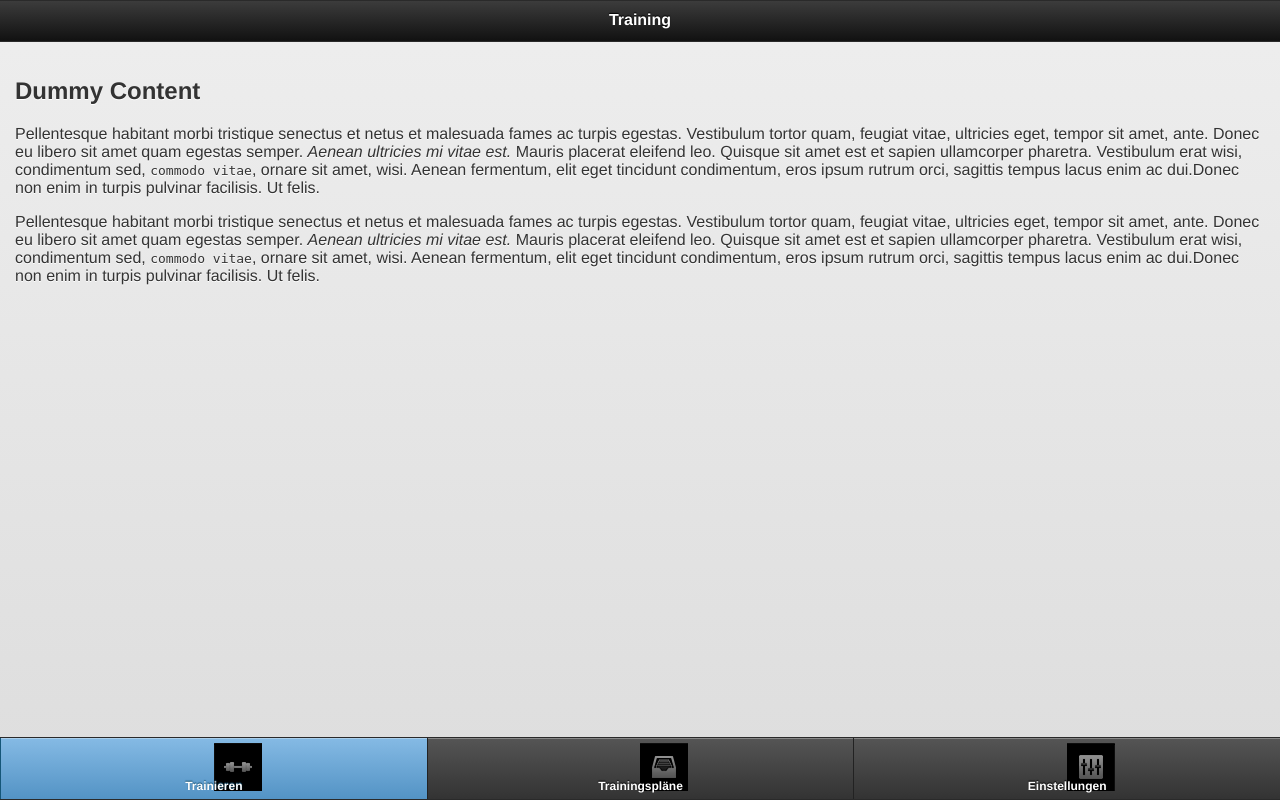
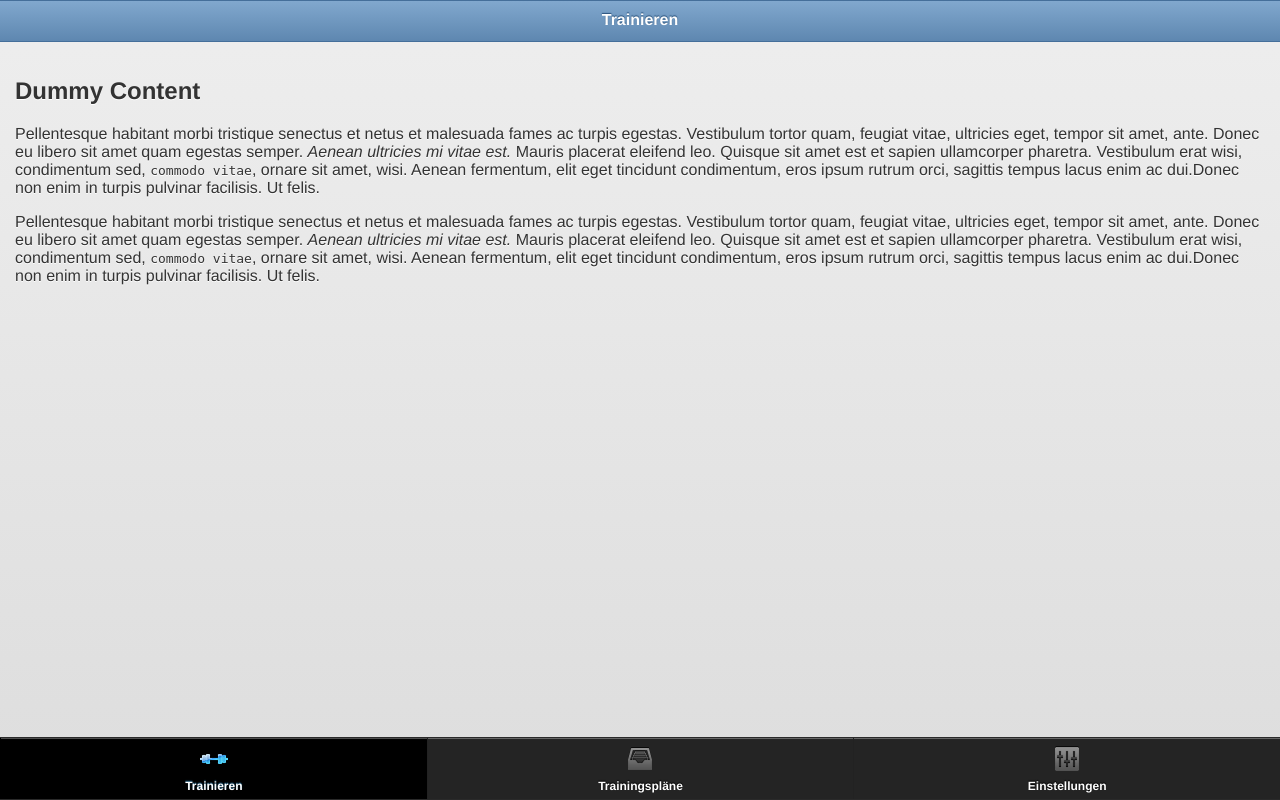
Before and after one commit to mischah/Issue-2956, a PHP site: page /dummy/training/index.html in a window 1280 px wide. Run offline with PHP 8.4, Linux system fonts and the light colour scheme.

Commit message:
[+TASK] Finalize toolbars.
And using less including bootstrap.

```diff
--- a/css/custom.css
+++ b/css/custom.css
@@ -1,27 +1,69 @@
-.customNavBar .ui-btn .ui-btn-inner { padding-top: 40px !important; }
-
-.customNavBar .ui-btn .ui-icon {
+/* Mixins
+-------------------------------------------------- */
+.clearfix {
+  zoom: 1;
+}
+.clearfix:after {
+  display: block;
+  visibility: hidden;
+  height: 0;
+  clear: both;
+  content: ".";
+}
+.center-block {
+  display: block;
+  margin: 0 auto;
+}
+#flexbox .display-box {
+  display: -moz-box;
+  display: -webkit-box;
+  display: box;
+}
+/* Custom NavBar
+-------------------------------------------------- */
+.customNavBar .ui-btn.ui-btn-up-a {
+  background: #242424;
+}
+.customNavBar .ui-btn.ui-btn-hover-a {
+  background: #212121;
+  border-color: #212121;
+}
+.customNavBar .ui-btn.ui-btn-active {
+  background: #000000;
+  border-color: #000000;
+}
+.customNavBar .ui-btn.ui-btn-active .ui-btn-inner .ui-icon {
+  background-position-y: -48px;
+}
+.customNavBar .ui-btn .ui-btn-inner {
+  padding-top: 40px !important;
+}
+.customNavBar .ui-btn .ui-btn-inner .ui-icon {
   width: 48px!important;
   height: 48px!important;
-	margin-left: 0 !important;
-	box-shadow: none!important;
-	-moz-box-shadow: none!important;
-	-webkit-box-shadow: none!important;
+  margin-left: -24px !important;
+  top: -4px !important;
+  box-shadow: none !important;
+  -moz-box-shadow: none !important;
+  -webkit-box-shadow: none !important;
   -webkit-border-radius: 0 !important;
   border-radius: 0 !important;
-	background-image: url(../images/icons/nav-icons.png);
+  background: url(../images/icons/nav-icons.png) 0 0;
 }
-
+.customNavBar #train .ui-icon {
+  background-position-x: 0;
+}
+.customNavBar #plans .ui-icon {
+  background-position-x: -48px;
+}
+.customNavBar #settings .ui-icon {
+  background-position-x: -96px;
+}
 @media only screen and (-webkit-min-device-pixel-ratio: 1.5),
 only screen and (min--moz-device-pixel-ratio: 1.5),
 only screen and (min-resolution: 240dpi) {
-		.customNavBar .ui-btn .ui-icon {
+  .customNavBar .ui-btn .ui-btn-inner .ui-icon {
     background-image: url(../images/icons/nav-icons@2x.png);
     background-size: 144px 96px;
   }
 }
-
-
-#train .ui-icon { background-position: 0 0; }
-#plans .ui-icon { background-position: -48px 0; }
-#settings .ui-icon { background-position: -96px 0; }
--- a/dummy/training/index.html
+++ b/dummy/training/index.html
@@ -1,7 +1,7 @@
 <!DOCTYPE html>
 <html>
 <head>
-	<title>Page Title</title>
+	<title>Workout Log</title>
 	<meta charset="utf-8">
 	<meta name="viewport" content="width=device-width, initial-scale=1">
 	<link rel="stylesheet" href="../../js/jquery/mobile/jquery.mobile-1.0rc2.css"/>
@@ -13,8 +13,8 @@
 <body>
 	<div data-role="page" id="training-1">
 
-		<div data-role="header" data-position="fixed">
-			<h1>Training</h1>
+		<div data-role="header" data-position="fixed" data-theme="b">
+			<h1>Trainieren</h1>
 		</div>
 
 		<div data-role="content">
--- /dev/null
+++ b/less/bootstrap.less
@@ -0,0 +1,235 @@
+
+
+/* Mixins
+-------------------------------------------------- */
+
+// Clearfix for clearing floats like a boss
+.clearfix {
+  zoom: 1;
+	&:after {
+    display: block;
+    visibility: hidden;
+    height: 0;
+    clear: both;
+    content: ".";
+	}
+}
+
+// Center-align a block level element
+.center-block {
+	display: block;
+	margin: 0 auto;
+}
+
+// Sizing shortcuts
+.size(@height: 5px, @width: 5px) {
+	height: @height;
+	width: @width;
+}
+.square(@size: 5px) {
+	.size(@size, @size);
+}
+
+// Input placeholder text
+.placeholder(@color: @grayLight) {
+  :-moz-placeholder {
+    color: @color;
+  }
+  ::-webkit-input-placeholder {
+    color: @color;
+  }
+}
+
+// Font Stacks
+#font {
+  .shorthand(@weight: normal, @size: 14px, @lineHeight: 20px) {
+    font-size: @size;
+    font-weight: @weight;
+    line-height: @lineHeight;
+  }
+  .sans-serif(@weight: normal, @size: 14px, @lineHeight: 20px) {
+    font-family: "Helvetica Neue", Helvetica, Arial, sans-serif;
+    font-size: @size;
+    font-weight: @weight;
+    line-height: @lineHeight;
+  }
+  .serif(@weight: normal, @size: 14px, @lineHeight: 20px) {
+    font-family: "Georgia", Times New Roman, Times, sans-serif;
+    font-size: @size;
+    font-weight: @weight;
+    line-height: @lineHeight;
+  }
+  .monospace(@weight: normal, @size: 12px, @lineHeight: 20px) {
+    font-family: "Monaco", Courier New, monospace;
+    font-size: @size;
+    font-weight: @weight;
+    line-height: @lineHeight;
+  }
+}
+
+// Border Radius
+.border-radius(@radius: 5px) {
+  -moz-border-radius: @radius;
+  border-radius: @radius;
+}
+
+// Drop shadows
+.box-shadow(@shadow: 0 1px 3px rgba(0,0,0,.25)) {
+  -webkit-box-shadow: @shadow;
+  -moz-box-shadow: @shadow;
+  box-shadow: @shadow;
+}
+
+// Transitions
+.transition(@transition) {
+	-webkit-transition: @transition;
+	-moz-transition: @transition;
+	transition: @transition;
+}
+
+// CSS3 Content Columns
+.content-columns(@columnCount, @columnGap: 20px) {
+	-webkit-column-count: @columnCount;
+	-webkit-column-gap: @columnGap;
+	-moz-column-count: @columnCount;
+	-moz-column-gap: @columnGap;
+	column-count: @columnCount;
+	column-gap: @columnGap;
+}
+
+// Buttons
+.button(@color: #f5f5f5, @textColor: #333, @textShadow: 0 1px 1px rgba(255,255,255,.75), @fontSize: 13px, @padding: 9px 15px 10px, @borderRadius: 6px) {
+  display: inline-block;
+  #gradient > .vertical(@color,darken(saturate(@color,10),10));
+  padding: @padding;
+  text-shadow: @textShadow;
+  color: @textColor;
+  font-size: @fontSize;
+  line-height: 20px;
+  .border-radius(@borderRadius);
+  @shadow: inset 0 1px 0 rgba(255,255,255,.2), inset 0 -1px 0 rgba(0,0,0,.2), 0 1px 2px rgba(0,0,0,.25);
+  .box-shadow(@shadow);
+  &:hover {
+    background-position: 0 -15px;
+    color: @textColor;
+    text-decoration: none;
+  }
+}
+
+// Add an alphatransparency value to any background or border color (via Elyse Holladay)
+#translucent {
+  .background(@color: @white, @alpha: 1) {
+    background-color: hsla(hue(@color), saturation(@color), lightness(@color), @alpha);
+	}
+	.border(@color: @white, @alpha: 1) {
+		border-color: hsla(hue(@color), saturation(@color), lightness(@color), @alpha);
+		background-clip: padding-box;
+	}
+}
+
+// Gradients
+#gradient {
+  .horizontal (@startColor: #555, @endColor: #333) {
+    background-color: @endColor;
+    background-repeat: repeat-x;
+    background-image: -khtml-gradient(linear, left top, right top, from(@startColor), to(@endColor)); /* Konqueror */
+    background-image: -moz-linear-gradient(left, @startColor, @endColor); /* FF 3.6+ */
+    background-image: -ms-linear-gradient(left, @startColor, @endColor); /* IE10 */
+    background-image: -webkit-gradient(linear, left top, right top, color-stop(0%, @startColor), color-stop(100%, @endColor)); /* Safari 4+, Chrome 2+ */
+    background-image: -webkit-linear-gradient(left, @startColor, @endColor); /* Safari 5.1+, Chrome 10+ */
+    background-image: -o-linear-gradient(left, @startColor, @endColor); /* Opera 11.10 */
+    filter: e(%("progid:DXImageTransform.Microsoft.gradient(startColorstr='%d', endColorstr='%d', GradientType=1)",@startColor,@endColor)); /* IE6 & IE7 */
+    -ms-filter: %("progid:DXImageTransform.Microsoft.gradient(startColorstr='%d', endColorstr='%d', GradientType=1)",@startColor,@endColor); /* IE8+ */
+    background-image: linear-gradient(left, @startColor, @endColor); /* the standard */
+  }
+  .vertical (@startColor: #555, @endColor: #333) {
+    background-color: @endColor;
+    background-repeat: repeat-x;
+    background-image: -khtml-gradient(linear, left top, left bottom, from(@startColor), to(@endColor)); /* Konqueror */
+    background-image: -moz-linear-gradient(@startColor, @endColor); /* FF 3.6+ */
+    background-image: -ms-linear-gradient(@startColor, @endColor); /* IE10 */
+    background-image: -webkit-gradient(linear, left top, left bottom, color-stop(0%, @startColor), color-stop(100%, @endColor)); /* Safari 4+, Chrome 2+ */
+    background-image: -webkit-linear-gradient(@startColor, @endColor); /* Safari 5.1+, Chrome 10+ */
+    background-image: -o-linear-gradient(@startColor, @endColor); /* Opera 11.10 */
+    filter: e(%("progid:DXImageTransform.Microsoft.gradient(startColorstr='%d', endColorstr='%d', GradientType=0)",@startColor,@endColor)); /* IE6 & IE7 */
+    -ms-filter: %("progid:DXImageTransform.Microsoft.gradient(startColorstr='%d', endColorstr='%d', GradientType=0)",@startColor,@endColor); /* IE8+ */
+    background-image: linear-gradient(@startColor, @endColor); /* the standard */
+  }
+  .directional (@startColor: #555, @endColor: #333, @deg: 45deg) {
+    background-color: @endColor;
+    background-repeat: repeat-x;
+    background-image: -moz-linear-gradient(@deg, @startColor, @endColor); /* FF 3.6+ */
+    background-image: -ms-linear-gradient(@deg, @startColor, @endColor); /* IE10 */
+    background-image: -webkit-linear-gradient(@deg, @startColor, @endColor); /* Safari 5.1+, Chrome 10+ */
+    background-image: -o-linear-gradient(@deg, @startColor, @endColor); /* Opera 11.10 */
+    background-image: linear-gradient(@deg, @startColor, @endColor); /* the standard */
+  }
+  .vertical-three-colors(@startColor: #00b3ee, @midColor: #7a43b6, @colorStop: 0.5, @endColor: #c3325f) {
+    background-color: @endColor;
+    background-repeat: no-repeat;
+    background-image: -webkit-gradient(linear, 0 0, 0 100%, from(@startColor), color-stop(@colorStop, @midColor), to(@endColor));
+    background-image: -webkit-linear-gradient(@startColor, color-stop(@colorStop, @midColor), @endColor);
+    background-image: -moz-linear-gradient(@startColor, color-stop(@midColor, @colorStop), @endColor);
+  }
+}
+
+
+// Opacity
+.opacity(@opacity: 100) {
+	filter: e(%("alpha(opacity=%d)", @opacity));
+	-khtml-opacity: @op / 100;
+	-moz-opacity: @op / 100;
+	opacity: @op / 100;
+}
+
+// CSS3 Flexible Box Module
+#flexbox {
+  // #flexbox > .display-box; must be used along with other flexbox mixins
+  .display-box {
+    display: -moz-box;
+    display: -webkit-box;
+    display: box;
+  }
+  // Box align [ start | end | center | baseline | stretch ]
+  .box-align(@alignment: stretch) {
+    -moz-box-align: @alignment;
+    -webkit-box-align: @alignment;
+    box-align: @alignment;
+  }
+  // Box direction [ normal | reverse | inherit ]
+  .box-direction(@direction: normal) {
+    -moz-box-direction: @direction;
+    -webkit-box-direction: @direction;
+    box-direction: @direction;
+  }
+  // Box flex [ integer ]
+  .box-flex(@flex: 0) {
+    -moz-box-flex: @flex;
+    -webkit-box-flex: @flex;
+    box-flex: @flex;
+  }
+  // Box flex group [ integer ]
+  .box-flex-group(@group: 1) {
+    -moz-box-flex-group: @group;
+    -webkit-box-flex-group: @group;
+    box-flex-group: @group;
+  }
+  // Box orientation [ horizontal | vertical | inline-axis | block-axis | inherit ]
+  .box-orient(@orientation: horizontal) {
+    -moz-box-orient: @orientation;
+    -webkit-box-orient: @orientation;
+    box-orient: @orientation;
+  }
+  // Box ordinal group [ integer ]
+  .box-ordinal-group(@group: 1) {
+    -moz-box-ordinal-group: @group;
+    -webkit-box-ordinal-group:@group;
+    box-flex-ordinal-group: @group;
+  }
+  // Box pack  [ start | end | center | justify ]
+  .box-pack(@pack: start) {
+    -moz-box-pack: @pack;
+    -webkit-box-pack: @pack;
+    box-pack: @pack;
+  }
+}
--- /dev/null
+++ b/less/custom.less
@@ -0,0 +1,57 @@
+@import 'bootstrap.less';
+
+
+/* Custom NavBar
+-------------------------------------------------- */
+
+@navbar-defaultColor:  #242424;
+@navbar-hoverColor:  #212121;
+@navbar-activeColor:  #000;
+
+
+.customNavBar {
+	.ui-btn {
+		&.ui-btn-up-a {
+			background: @navbar-defaultColor;
+		}
+		&.ui-btn-hover-a {
+			background: @navbar-hoverColor;
+			border-color: @navbar-hoverColor;
+		}
+		&.ui-btn-active {
+			background: @navbar-activeColor;
+			border-color: @navbar-activeColor;
+			.ui-btn-inner .ui-icon {
+				background-position-y: -48px;
+			}
+		}
+		.ui-btn-inner {
+			padding-top: 40px !important;
+			.ui-icon {
+				width: 48px!important;
+				height: 48px!important;
+				margin-left: -24px !important;
+				top: -4px !important;
+				box-shadow: none !important;
+				-moz-box-shadow: none !important;
+				-webkit-box-shadow: none !important;
+				-webkit-border-radius: 0 !important;
+				border-radius: 0 !important;
+				background: url(../images/icons/nav-icons.png) 0 0;
+			}
+		}
+	}
+	#train .ui-icon { background-position-x: 0; }
+	#plans .ui-icon { background-position-x: -48px; }
+	#settings .ui-icon { background-position-x: -96px; }
+}
+
+
+@media only screen and (-webkit-min-device-pixel-ratio: 1.5),
+only screen and (min--moz-device-pixel-ratio: 1.5),
+only screen and (min-resolution: 240dpi) {
+	.customNavBar .ui-btn .ui-btn-inner .ui-icon {
+		background-image: url(../images/icons/nav-icons@2x.png);
+		background-size: 144px 96px;
+	}
+}
```
Also changed, not shown: images/icons/nav-icons.png, images/icons/nav-icons@2x.png, 1 other file. Lines whose indentation alone changed are shown as unchanged.
